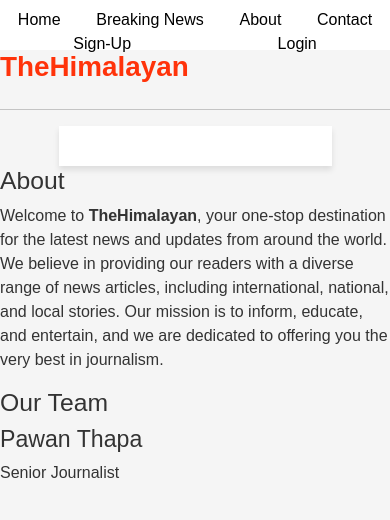
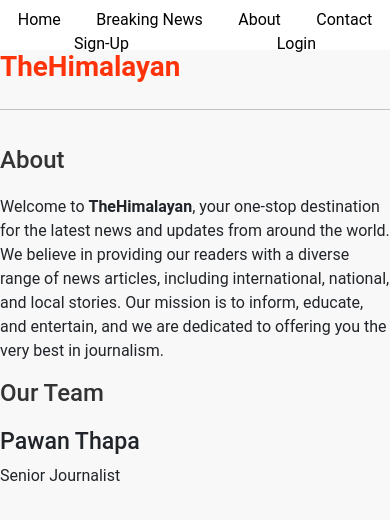
Before and after one commit to Pipawan/TheHimalayan, a Django app: page /about/ in a window 390 px wide. Shown: the top 520 px of the page. Run offline with Django 4.2, Linux system fonts and the light colour scheme.

Commit message:
Update home.css
CSS has been updated.

```diff
--- a/TheHimalayan/static/css/home.css
+++ b/TheHimalayan/static/css/home.css
@@ -24,45 +24,52 @@ h1 {
    color:#ff330a;
 }
 
-/* Base CSS for all portals */
 body {
-   font-family: Arial, sans-serif;
-   background-color: #f5f5f5;
-   color: #333;
+   background-color: #f8f8f8;
+   font-family: 'Roboto', sans-serif;
+   margin: 0;
+   padding: 0;
 }
 
-.content {
-   padding: 20px;
-   margin: 0 auto;
-   width: 70%;
-   background-color: #fff;
-   box-shadow: 0 4px 6px rgba(0, 0, 0, 0.1);
+
+ul.nav {
+   list-style-type: none;
+   margin: 20px auto;
+   padding: 0;
+   display: flex;
+   justify-content: space-around;
+   flex-wrap: wrap;
 }
 
-/* Additional CSS for home page */
-.navbar-nav {
-   display: flex;
-   flex-direction: column;
-   padding: 20px;
-   background-color: #fff;
-   box-shadow: 0 4px 6px rgba(0, 0, 0, 0.1);
+ul.nav li {
+   background-color: #f1f1f1;
+   padding: 10px 20px;
+   border-radius: 5px;
+   margin: 10px;
+   text-align: center;
+   font-size: 18px;
+   color: #333;
+   transition: all 0.3s ease;
 }
 
-.navbar-nav li a {
-   text-decoration: none;
-   color: #333;
-   margin-bottom: 10px;
+ul.nav li:hover {
+   background-color: #ddd;
+   cursor: pointer;
 }
 
-.navbar-nav li a:hover {
-   color: #007bff;
-}
-
-.navbar-nav h2 {
+h2 {
+   font-size: 24px;
+   color: #333;
    margin-bottom: 20px;
 }
 
-img {
-   max-width: 100%;
-   height: auto;
+@media (max-width: 768px) {
+   .content {
+       padding: 10px;
+   }
+
+   ul.nav li {
+       padding: 5px 10px;
+       font-size: 16px;
+   }
 }
```
